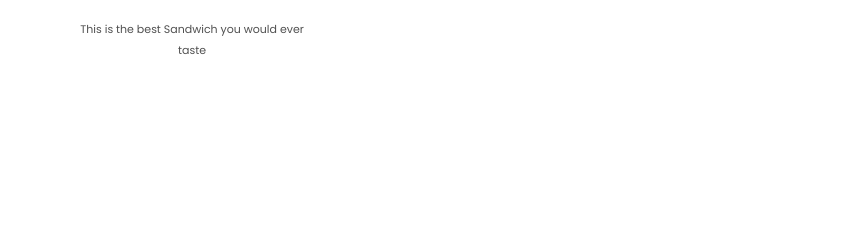
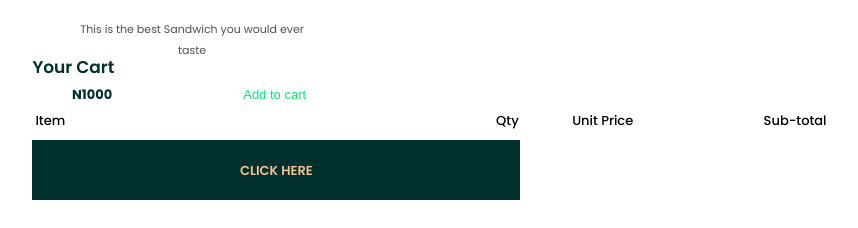
Before and after one commit to KoneeVibes/Lilies-Food-App, a React (Create React App) app: page /dashboard in a window 1280 px wide. Shown: the part 1689-1917 px from the top of the page, without its empty margins (284-1142 px from the left). Before the commit the page ends 1754 px from the top, so only its background shows below. Built offline with nearby package versions, Linux system fonts and the light colour scheme; sample sign-in values are in the browser's storage.

Commit message:
working on the checkout modal

```diff
--- /dev/null
+++ b/src/components/ActionButton.js
@@ -0,0 +1,34 @@
+import React from 'react'
+import styled from 'styled-components'
+
+const ButtonStyler = styled.div`
+
+#action-button{
+
+//   padding-left: 6px;
+  width: 488px;
+  height: 60px;
+  color: #F3C294;
+  background: #00302E;
+  text-align: center;
+  border: none;
+  font-family: 'Poppins';
+  font-style: normal;
+  font-weight: 600;
+  font-size: 13px;
+  line-height: 27px
+
+}
+
+`
+
+
+const ActionButton = ({text}) => {
+  return (
+    <ButtonStyler>
+        <input type="submit" value={text} id='action-button' ></input>
+    </ButtonStyler>
+  )
+}
+
+export default ActionButton
--- /dev/null
+++ b/src/components/CheckOutModal.js
@@ -0,0 +1,118 @@
+import React, { useEffect } from 'react'
+import styled from 'styled-components'
+import ActionButton from './ActionButton'
+import Hamburger from '../assets/Dashboard/Hamburger.svg'
+import Pasta from '../assets/Dashboard/Pasta.svg'
+import ProteinBalls from '../assets/Dashboard/ProteinBalls.svg'
+import EggMeal from '../assets/Dashboard/EggMeal.svg'
+import Sandwich from '../assets/Dashboard/Sandwich.svg'
+import Stew from '../assets/Dashboard/Stew.svg'
+
+const ModalStyler = styled.div`
+
+    h3{
+        font-family: Poppins;
+        font-size: 17px;
+        font-weight: 600;
+        line-height: 33px;
+        color: #00302E;
+    }
+
+    table{
+        width: 100%;
+    }
+
+    th{
+        font-family: Poppins;
+        font-size: 13px;
+        font-weight: 500;
+        line-height: 33px;
+        text-align: left;
+    }
+
+    .item-column{
+        width: 50%;
+    }
+
+    .image-cell{
+        display: flex;
+    }
+
+`
+
+const CheckOutModal = ({text, index}) => {
+
+    const foodArray = [
+        { name: 'Hamburger', image: <Hamburger />, introText: <p>This is the best Hamburger you would ever taste</p>, price: 1000, mainText: 'Just have a single bite of this Black Forest pastry and it will all make a proper sense to you. The kick of cherry and rich chocolate of this super light, airy pastry will definitely make you feel "wow". The perfect combination of cherry cream and rich chocolate can provide the ultimate fulfillment to your dessert craving.', maxQuantity: 10 },
+        { name: 'Pasta', image: <Pasta />, introText: <p>This is the best Pasta you would ever taste</p>, price: 1000, mainText: 'Just have a single bite of this Black Forest pastry and it will all make a proper sense to you. The kick of cherry and rich chocolate of this super light, airy pastry will definitely make you feel "wow". The perfect combination of cherry cream and rich chocolate can provide the ultimate fulfillment to your dessert craving.', maxQuantity: 10 },
+        { name: 'Protein Balls', image: <ProteinBalls />, introText: <p>This is the best Protein Ball you would ever taste</p>, price: 1000, mainText: 'Just have a single bite of this Black Forest pastry and it will all make a proper sense to you. The kick of cherry and rich chocolate of this super light, airy pastry will definitely make you feel "wow". The perfect combination of cherry cream and rich chocolate can provide the ultimate fulfillment to your dessert craving.', maxQuantity: 10 },
+        { name: 'Egg Meal', image: <EggMeal />, introText: <p>This is the best Egg Meal you would ever taste</p>, price: 1000, mainText: 'Just have a single bite of this Black Forest pastry and it will all make a proper sense to you. The kick of cherry and rich chocolate of this super light, airy pastry will definitely make you feel "wow". The perfect combination of cherry cream and rich chocolate can provide the ultimate fulfillment to your dessert craving.', maxQuantity: 10 },
+        { name: 'Sandwich', image: <Sandwich />, introText: <p>This is the best Sandwich you would ever taste</p>, price: 1000, mainText: 'Just have a single bite of this Black Forest pastry and it will all make a proper sense to you. The kick of cherry and rich chocolate of this super light, airy pastry will definitely make you feel "wow". The perfect combination of cherry cream and rich chocolate can provide the ultimate fulfillment to your dessert craving.', maxQuantity: 10 },
+        { name: 'Stew', image: <Stew />, introText: <p>This is the best Stew you would ever taste</p>, price: 1000, mainText: 'Just have a single bite of this Black Forest pastry and it will all make a proper sense to you. The kick of cherry and rich chocolate of this super light, airy pastry will definitely make you feel "wow". The perfect combination of cherry cream and rich chocolate can provide the ultimate fulfillment to your dessert craving.', maxQuantity: 10 },
+    ];
+
+    const foodBoxArray = [].concat(foodArray);
+    foodBoxArray.unshift({ name: <h3>Hamburger</h3>, image: <Hamburger />, text: <p>This is the best Hamburger you would ever taste</p>, price: 1000, maxQuantity: 10 })
+
+    let pcs = Object.keys(sessionStorage).filter(key => key.includes('pcs'));
+
+    useEffect(() => {
+
+        const removeButton = document.querySelectorAll('.remove');
+
+        function removeItem(e){
+
+            sessionStorage.removeItem(`${parseInt(e.target.classList)} pcs`);
+            window.location.reload()
+
+        }
+
+        removeButton.forEach(button => button.addEventListener('click', removeItem))
+
+    })
+
+
+  return (
+    <ModalStyler>
+
+        <h3>Your Cart</h3>
+
+        <table>
+            <thead>
+                <tr className='header'>
+
+                    <th className='item-column'>Item</th>
+                    <th>Qty</th>
+                    <th>Unit Price</th>
+                    <th>Sub-total</th>
+
+                </tr>
+            </thead>
+            <tbody>
+            {
+                pcs.map(i => {
+                    return <tr className={i}>
+                        <td className='image-cell'>
+                            <img src={foodBoxArray[parseInt(i)].image.type} alt='food'></img>
+                            <div>
+                                <h3>{foodBoxArray[parseInt(i)].name}</h3>
+                                <p className={i + " " + "remove"}>Remove</p>
+                            </div>
+                        </td>
+                        <td>{parseInt(`${sessionStorage.getItem(i)}`)}</td>
+                        <td>{`NGN${foodBoxArray[parseInt(i)].price}`}</td>
+                        <td>{parseInt(foodBoxArray[parseInt(i)].price) * parseInt(`${sessionStorage.getItem(i)}`)}</td>
+                    </tr>
+
+              })
+            }
+            </tbody>
+        </table>
+
+        <ActionButton text={text} index={index}/>
+
+    </ModalStyler>
+  )
+}
+
+export default CheckOutModal
--- a/src/components/FoodCart.js
+++ b/src/components/FoodCart.js
@@ -78,7 +78,7 @@ const FoodCart = ({ index, setitems, items }) => {
             count.current.textContent = counter;
 
             // this would update all the item quantities if the first condition is not set
-            sessionStorage.setItem(`pcs ${index}`, counter);
+            sessionStorage.setItem(`${index} pcs`, counter);
 
         }
 
@@ -95,7 +95,7 @@ const FoodCart = ({ index, setitems, items }) => {
             count.current.textContent = counter
 
             // this would update all the item quantities if the first condition is not set
-            sessionStorage.setItem(`pcs ${index}`, counter);
+            sessionStorage.setItem(`${index} pcs`, counter);
 
         }
 
@@ -118,7 +118,7 @@ const FoodCart = ({ index, setitems, items }) => {
             <div className="item-container-buttons">
                 <div className="add-subtract-buttons">
                     <p className="subtract-button margin-right" ref={subBut}>-</p>
-                    <p ref={count}>{sessionStorage.getItem(`pcs ${index}`) ? parseInt(sessionStorage.getItem(`pcs ${index}`)) : 0}</p>
+                    <p ref={count}>{sessionStorage.getItem(`${index} pcs`) ? parseInt(sessionStorage.getItem(`${index} pcs`)) : 0}</p>
                     <p className="add-button margin-left" ref={addBut}>+</p>
                 </div>
                 <p className="cart-button" ref={cartButton}>Add to cart</p>
--- a/src/components/FoodContainer.js
+++ b/src/components/FoodContainer.js
@@ -70,12 +70,14 @@ const FoodContainer = ({ image, name, text, price, id, setindex}) => {
 
     }
 
-    actionButton.addEventListener('click', addToggleClass)
+    actionButton.addEventListener('click', addToggleClass);
+
   })
 
 
   return (
     <FoodContainerWrapper>
+
       <img src={image} alt='Food' />
       <h3>{name}</h3>
       <p style={{ lineHeight: '21px' }}>{text}</p>
@@ -83,6 +85,7 @@ const FoodContainer = ({ image, name, text, price, id, setindex}) => {
         <p className='price'>{price}</p>
         <button className='action-button' ref={button}>Add to cart</button>
       </div>
+
     </FoodContainerWrapper>
   )
 }
--- a/src/pages/Dashboard.js
+++ b/src/pages/Dashboard.js
@@ -14,6 +14,7 @@ import EggMeal from '../assets/Dashboard/EggMeal.svg'
 import Sandwich from '../assets/Dashboard/Sandwich.svg'
 import Stew from '../assets/Dashboard/Stew.svg'
 import FoodCart from "../components/FoodCart"
+import CheckOutModal from "../components/CheckOutModal"
 
 
 const DashboardWrapper = styled.div`
@@ -344,6 +345,10 @@ const Dashboard = () => {
                         </div>
 
                     </div>
+
+                    <div className="check-out-modal">
+                        <CheckOutModal text={'CLICK HERE'} index={index}/>
+                    </div>
                 </div>
             </div>
         </DashboardWrapper>
```
